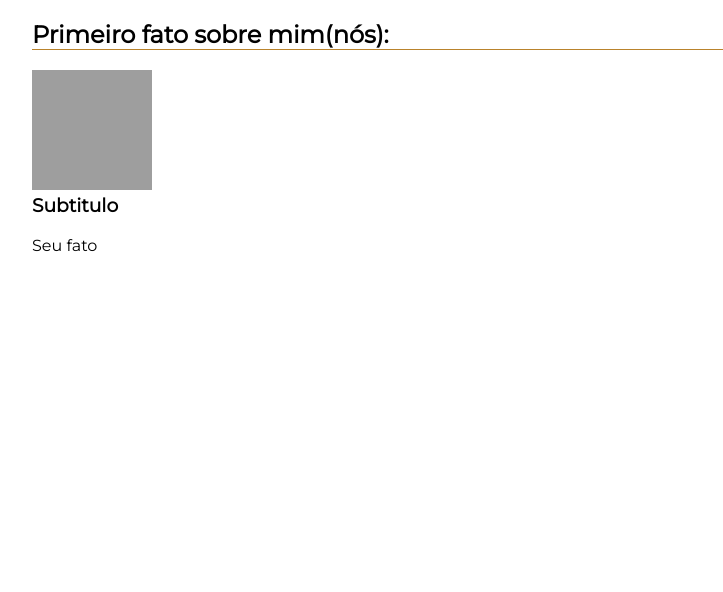
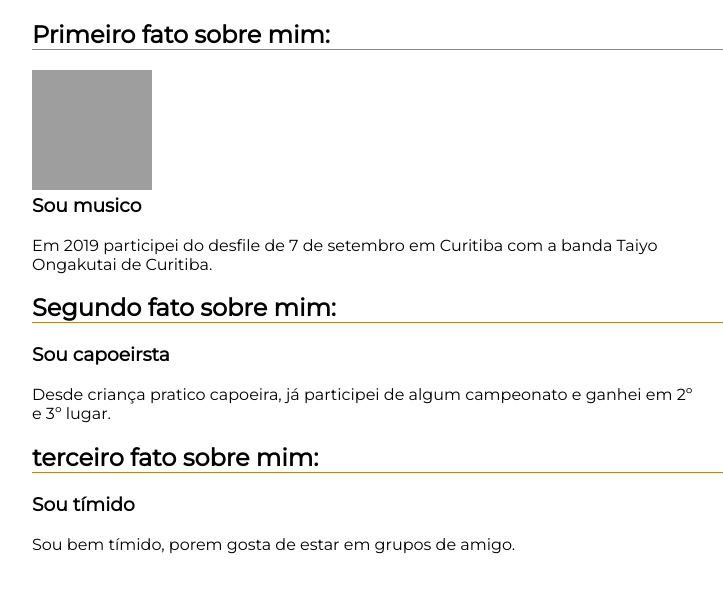
Before and after one commit to Kenzie-Academy-Brasil-Developers/m1-entrega-s1-resolvendo-conflitos-herivelton5, a plain HTML site: page index.html in a window 1280 px wide. Shown: the whole page, without its empty margins (160-883 px from the left). Drawn offline with Linux system fonts and the light colour scheme; grey boxes are pictures that could not be loaded.

Commit message:
att nova

```diff
--- a/index.html
+++ b/index.html
@@ -12,17 +12,34 @@
 <body>
     <main>
         <section id="primeiro_fato">
-            <h1>Primeiro fato sobre mim(nós):</h1>
+            <h1>Primeiro fato sobre mim:</h1>
 
             <div id="seu_nome">
                 <aside>
-                    <img src="https://cdn.pixabay.com/photo/2016/11/21/14/31/vw-bus-1845719_960_720.jpg" alt="">
+                    <img src="https://github.com/herivelton5/day1/blob/main/imagens/WhatsApp%20Image%202021-06-04%20at%2018.58.36%20(1).jpeg" width="150" alt="foto perfil">
                 </aside>
                 <article>
-                    <h3>Subtitulo</h3>
-                    <p>Seu fato</p>
+                    <h3>Sou musico</h3>
+                    <p>Em 2019 participei do desfile de 7 de setembro em Curitiba com a banda
+                        Taiyo Ongakutai de Curitiba.</p>
                 </article>
             </div>
+        </section>
+        <section id="segundo_fato">
+            <h1>Segundo fato sobre mim:</h1>
+
+            <div id="seu_nome">
+                <article>
+                    <h3>Sou capoeirsta</h3>
+                        <p>Desde criança pratico capoeira, já participei de algum campeonato e ganhei em 2º e 3º lugar.</p>
+                </article>
+            </div>
+        </section>
+
+        <section id="terceiro_fato">
+            <h1>terceiro fato sobre mim:</h1>
+                <h3>Sou tímido</h3>
+                    <p>Sou bem tímido, porem gosta de estar em grupos de amigo.</p>
         </section>
     </main>
 </body>
```
